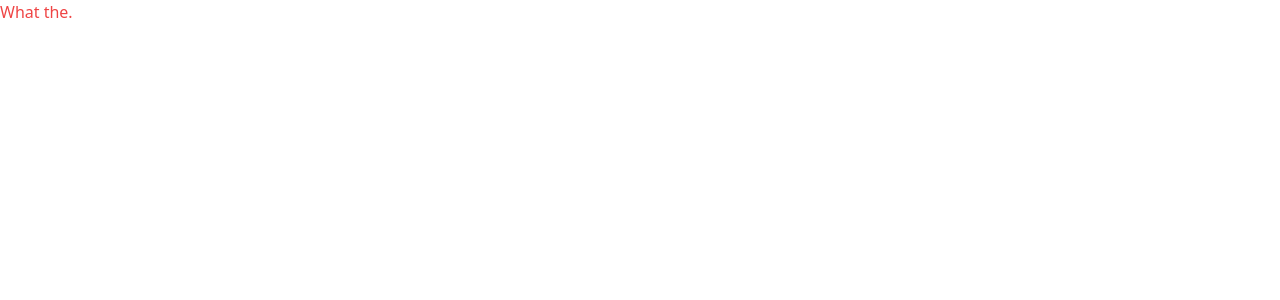
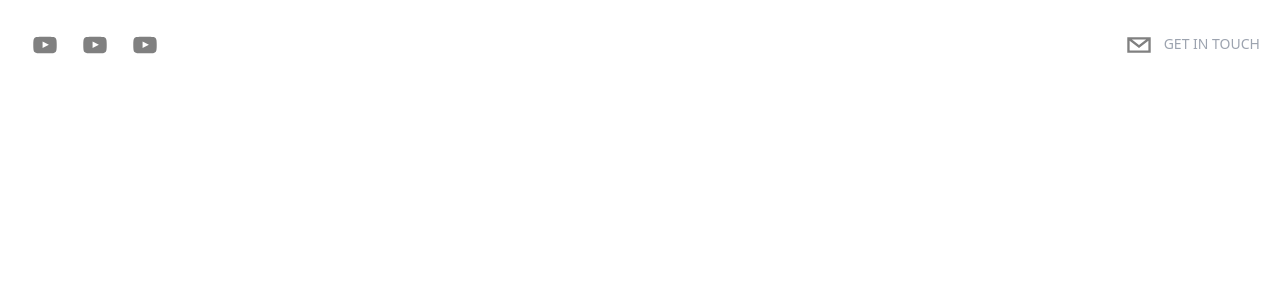
Before and after one commit to saitamasan0220/portfolio-next-framer-tailwind-sanity-react, a Next.js app: page / in a window 1280 px wide. Shown: the top 300 px of the page. Built offline with nearby package versions, Linux system fonts and the light colour scheme.

Commit message:
installed framer motion for react navbar icons

```diff
--- /dev/null
+++ b/components/Header.tsx
@@ -0,0 +1,54 @@
+import React from 'react'
+import { SocialIcon } from "react-social-icons";
+import { motion } from "framer-motion";
+
+type Props = {}
+
+export default function Header({}: Props) {
+  return (
+    <header className='sticky top-0 p-5 flex items-start justify-between max-w-7xl mx-auto z-20 xl:items-center'>
+        <motion.div
+          initial={{
+            x: -500,
+            opacity: 0,
+            scale: 0.5
+          }}
+          animate={{
+            x: 0,
+            opacity: 1,
+            scale: 1
+          }}
+          className='flex flex-row items-center'>
+            {/* Social Icons */}
+            <SocialIcon
+                url="https://www.youtube.com/david_maximus"
+                fgColor="gray"
+                bgColor="transparent"
+            />
+            <SocialIcon
+                url="https://www.youtube.com/david_maximus"
+                fgColor="gray"
+                bgColor="transparent"
+            />
+            <SocialIcon
+                url="https://www.youtube.com/david_maximus"
+                fgColor="gray"
+                bgColor="transparent"
+            />
+        </motion.div>
+
+        <div>
+            <SocialIcon
+                className='cursor-pointer'
+                network="email"
+                fgColor="gray"
+                bgColor="transparent"
+            />
+            <p
+                className="uppercase hidden
+                md:inline-flex text-sm text-gray-400"
+                >Get In Touch</p>
+        </div>
+    </header>
+  )
+}
--- a/package.json
+++ b/package.json
@@ -9,9 +9,11 @@
     "lint": "next lint"
   },
   "dependencies": {
+    "framer-motion": "^7.5.1",
     "next": "12.3.1",
     "react": "18.2.0",
-    "react-dom": "18.2.0"
+    "react-dom": "18.2.0",
+    "react-social-icons": "^5.15.0"
   },
   "devDependencies": {
     "@types/node": "18.7.23",
--- a/pages/index.tsx
+++ b/pages/index.tsx
@@ -1,5 +1,6 @@
 import type { NextPage } from 'next'
 import Head from 'next/head'
+import Header from '../components/Header'
 
 const Home: NextPage = () => {
   return (
@@ -8,7 +9,20 @@
         <title>Daniel's Portfoilio</title>
       </Head>
 
-      <h1 className='text-red-500'>What the.</h1>
+      <Header/>
+
+      {/* Hero */}
+
+      {/* About */}
+
+      {/* Experience */}
+
+      {/* Skills */}
+
+      {/* Projects */}
+
+      {/* Contact Me */}
+
     </div>
   )
 }
```
Also changed, not shown: 2 other files (tests, documents, lock files or other folders).
